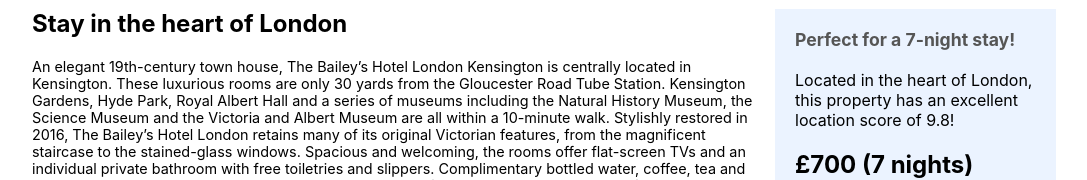
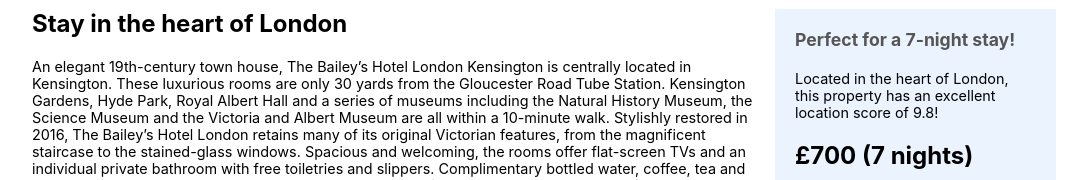
Before and after one commit to 21ciprian/booking-app, a React (Create React App) app: page /hotels/1 in a window 1280 px wide. Shown: the part 847-1027 px from the top of the page, without its empty margins (96-1183 px from the left). Built offline with nearby package versions, Linux system fonts and the light colour scheme.

Commit message:
Styled span inside hotelDetailPrice

```diff
--- a/src/pages/Hotel/Hotel.module.css
+++ b/src/pages/Hotel/Hotel.module.css
@@ -74,3 +74,6 @@
 	font-size: 1.1rem;
 	color: #555;
 }
+.hotelDetailsPrice > span {
+	font-size: 0.9rem;
+}
```
